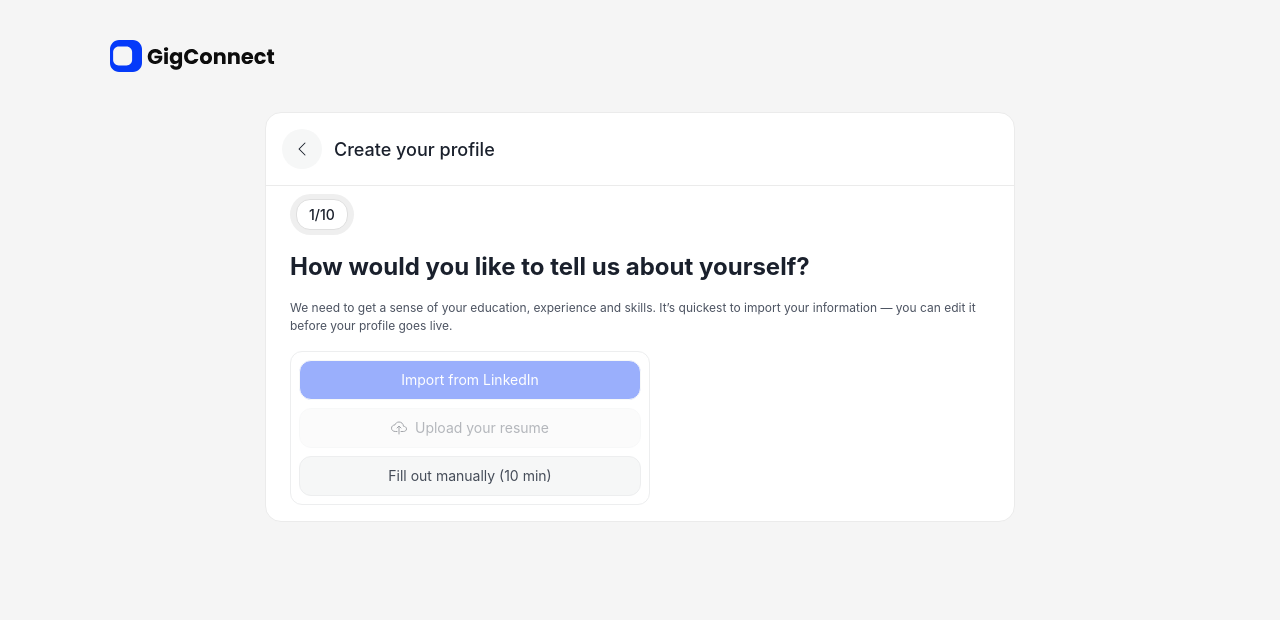
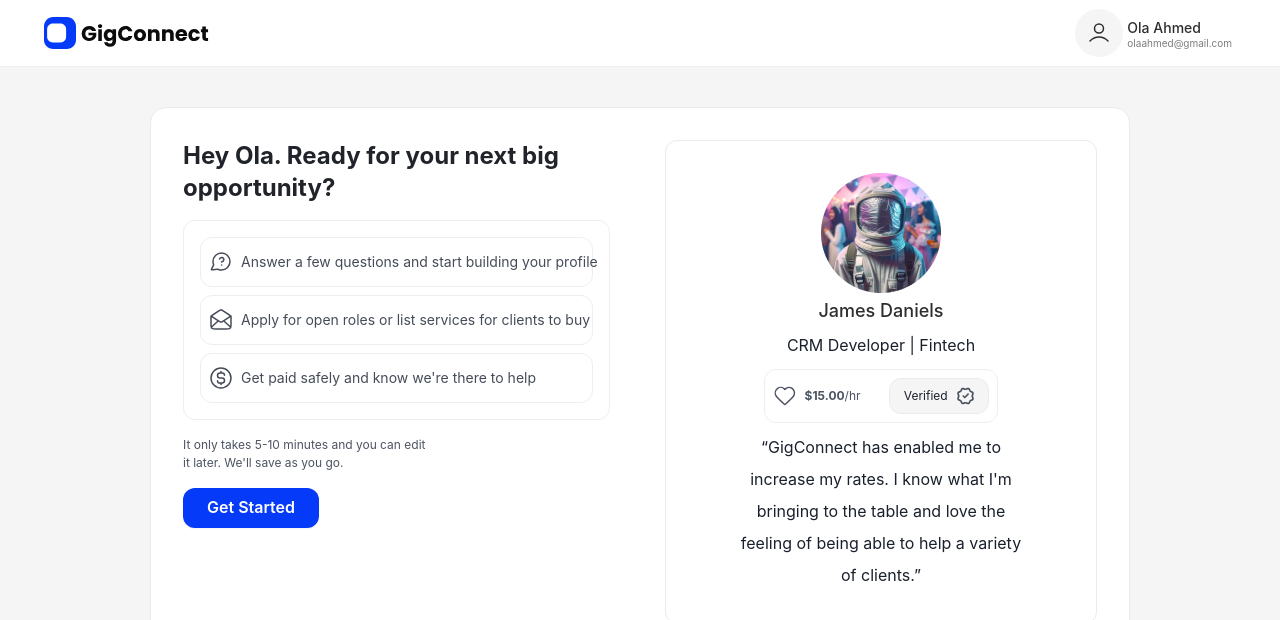
Before and after one commit to nwachiii/gigConnect, a Next.js app: page /talent/onboarding in a window 1280 px wide. Shown: the top 620 px of the page. Built offline with nearby package versions, Linux system fonts and the light colour scheme.

Commit message:
Updated the navbar

```diff
--- a/src/app/talent/onboarding/page.js
+++ b/src/app/talent/onboarding/page.js
@@ -1,7 +1,7 @@
 "use client";
 import { Box, Flex } from "@chakra-ui/react";
 import { useState } from "react";
-import { HeaderEmpty } from "@/components/generic-components/Headers";
+import { HeaderEmpty, HeaderWithNav } from "@/components/generic-components/Headers";
 import { GettingStarted } from "@/components/page-components/Talents/steps/gettingStarted";
 import {
   FreelanceGoal,
@@ -10,7 +10,7 @@ import {
 import { ProfileCreation } from "@/components/page-components/Talents/steps/profileCreation";
 
 export const AccountOnboarding = () => {
-  const [screenNumber, setScreenNumber] = useState(3);
+  const [screenNumber, setScreenNumber] = useState(0);
   // eslint-disable-next-line react/display-name
   const withSetScreenNumber = (Component) => (props) =>
     <Component {...props} setScreenNumber={setScreenNumber} />;
@@ -18,8 +18,8 @@ export const AccountOnboarding = () => {
 
   return (
     <Box bg={"#F5F5F5"} minH={"100vh"}>
-      <HeaderEmpty />
-      <Flex justify={"center"}>
+      <HeaderWithNav isLogin />
+      <Flex pt={10} justify={"center"}>
         <OnboardingScreen />
       </Flex>
     </Box>
--- a/src/components/generic-components/Headers/HeaderWithNavigation/index.jsx
+++ b/src/components/generic-components/Headers/HeaderWithNavigation/index.jsx
@@ -33,7 +33,7 @@ import { NotifIcon } from "@/assets/icons/Navbar/notification-icon";
 import { sharedGCButtonProps } from "@/ui-lib/ui-lib-components/Button/Button";
 import UserProfileMenu from "../UserProfileMenu";
 
-export const HeaderWithNav = () => {
+export const HeaderWithNav = ({ isLogin }) => {
   const getPath = usePathname();
   const router = useRouter();
   const { isOpen, onOpen, onClose } = useDisclosure();
@@ -65,7 +65,7 @@ export const HeaderWithNav = () => {
       borderBottom="1px solid #EFEFEF"
       background="#FFF"
       display="flex"
-      maxW="1440px"
+      // maxW="1440px"
       w="full"
       padding="13px 44px"
       alignItems="center"
@@ -86,7 +86,7 @@ export const HeaderWithNav = () => {
         <RxHamburgerMenu fontSize={24} onClick={onOpen} />
       </Box>
 
-      <HStack
+     {isLogin ? null : <HStack
         as={"nav"}
         spacing={"16px"}
         display={{ base: "none", md: "flex" }}
@@ -120,15 +120,15 @@ export const HeaderWithNav = () => {
             </GCButton>
           );
         })}
-      </HStack>
+      </HStack>}
 
       <Flex
         alignItems={"center"}
         flex={"0.3"}
-        justify={"space-between"}
+        justify={!isLogin ? "space-between" : 'end'}
         gap="8px"
       >
-        <NotifIcon />
+        {!isLogin && <NotifIcon />}
         <UserProfileMenu />
       </Flex>
 
```
Also changed, not shown: src/components/generic-components/Headers/UserProfileMenu/index.js (+53 -27 lines).
